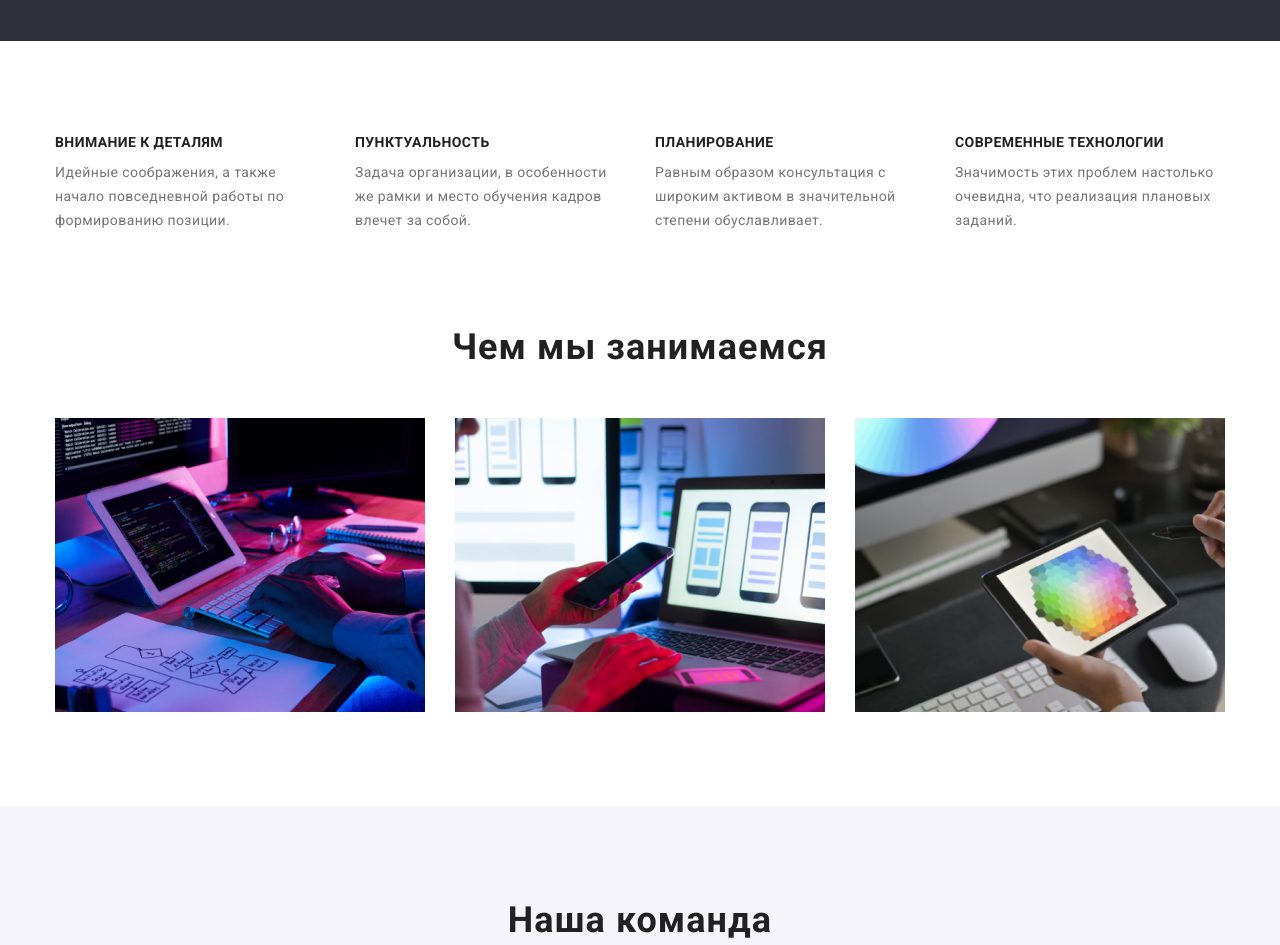
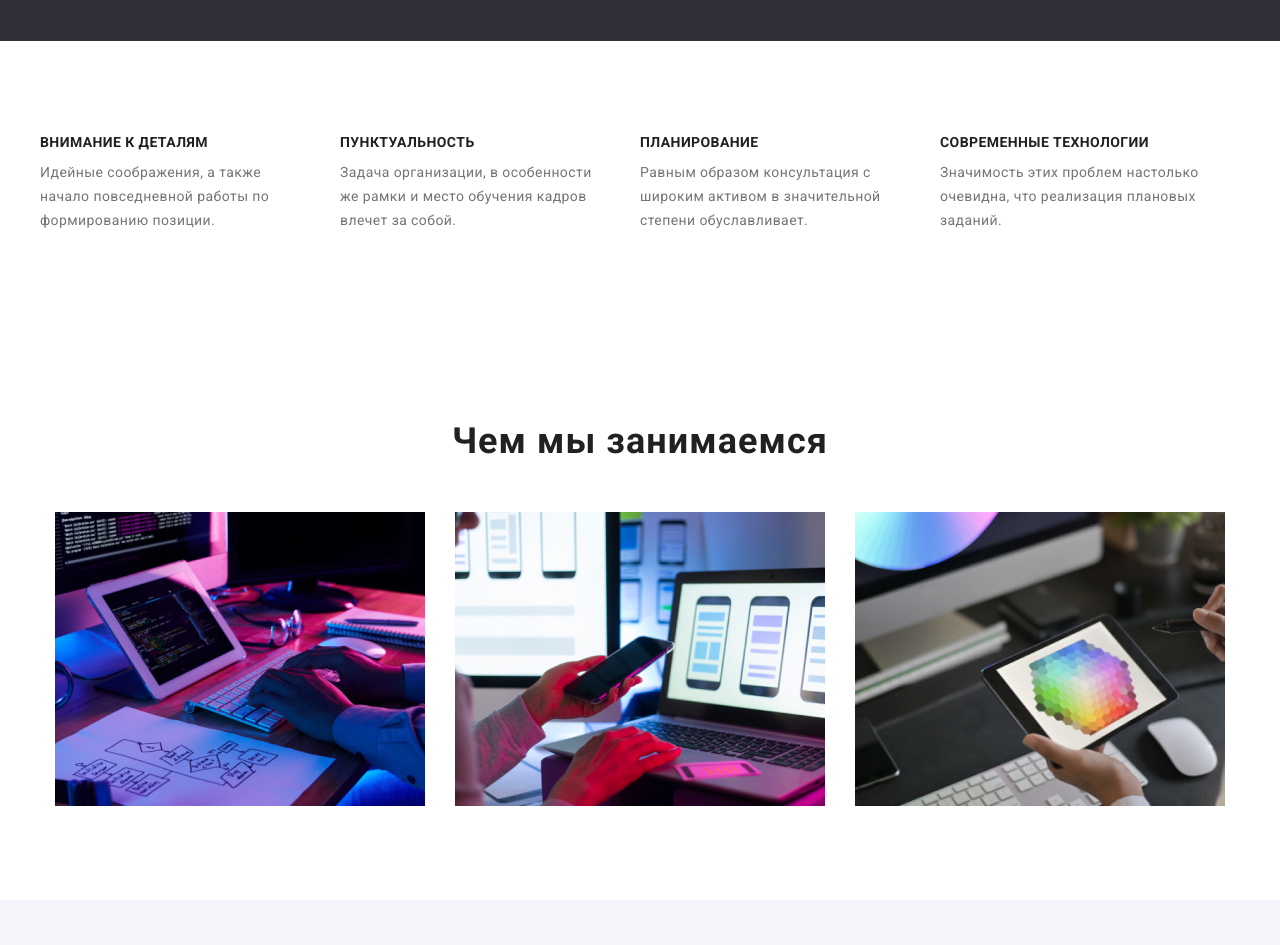
Before and after one commit to Ianazm/goit-markup-hw-03, a plain HTML site: page index.html in a window 1280 px wide. Shown: the part 640-1585 px from the top of the page. Drawn offline with nearby package versions, Linux system fonts and the light colour scheme.

Commit message:
правки зг зауваження

```diff
--- a/css/styles.css
+++ b/css/styles.css
@@ -17,12 +17,12 @@ body {
 .section {
   padding-top: 94px;
   padding-bottom: 94px;
+  padding-left: 15px;
+  padding-right: 15px;
 }
 
 .container {
   width: 1200px;
-  padding-left: 15px;
-  padding-right: 15px;
   margin: 0 auto;
 }
 
@@ -253,10 +253,6 @@ div .work {
   margin-right: 30px;
 }
 
-.benefits {
-  padding-bottom: 94px;
-}
-
 .benefits h3 {
   font-weight: 700;
   font-size: 14px;
@@ -321,7 +317,7 @@ div .work {
 
 .about-team {
   padding-bottom: 30px;
-  margin-top: 30px;
+  padding-top: 30px;
 }
 
 .team .title-team {
--- a/index.html
+++ b/index.html
@@ -45,9 +45,9 @@
             <button class="hero-button" type="button">Заказать услугу</button>
             </div>
         </section>
-        <section class="section work">
+        <div class=" work">
             <h1 class="hidden-title">Benefits</h1>
-          <!--<section class=" ">-->
+          <section class="section">
             <div class="benefits container">
             <ul class="list">
                 <li class="item">
@@ -68,9 +68,10 @@
                 </li>
             </ul>
             </div>
-        <!---- </section>-->
+        </div>
+         </section>
 <!-----------------"Чем мы занимаемся"-->
-           <div class="section-work">
+           <section class="section section-work">
             <div class="container">
             <h2 class="title work">Чем мы занимаемся</h2>
             <ul class="list">
```
